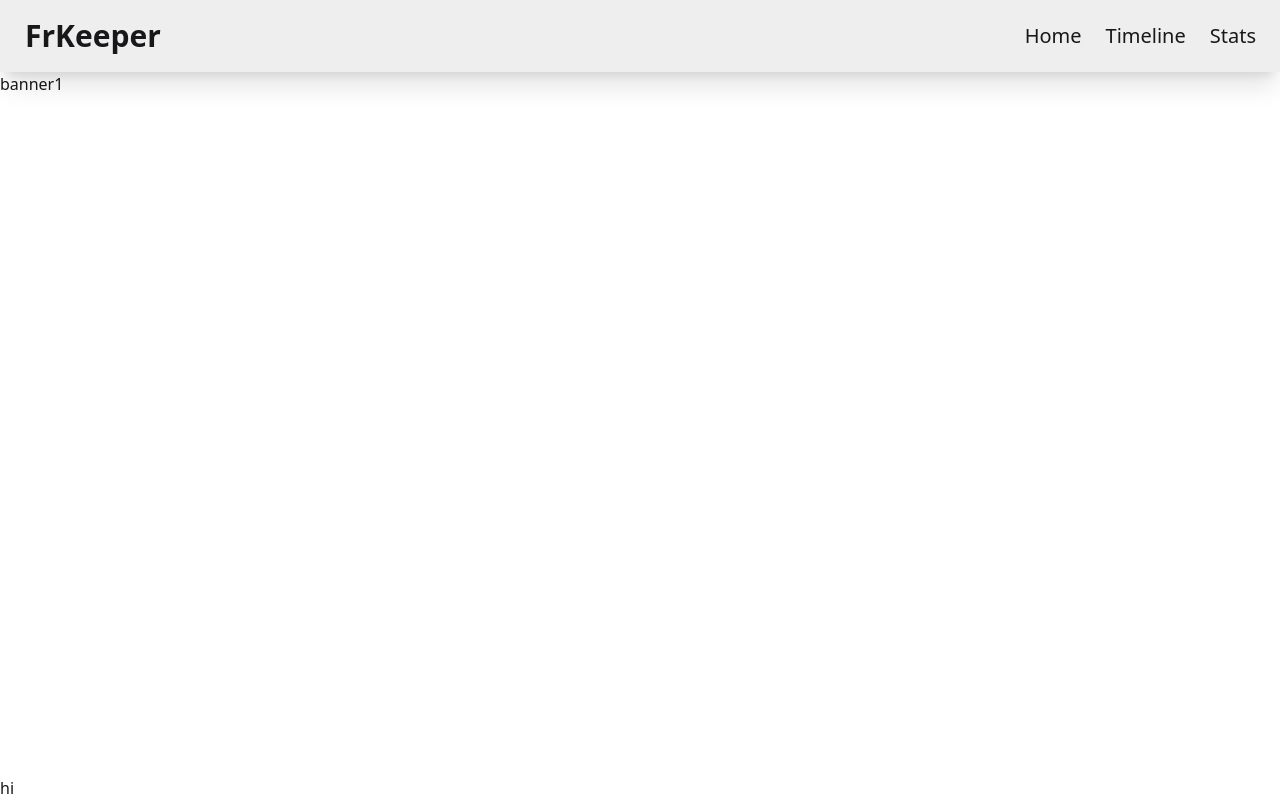
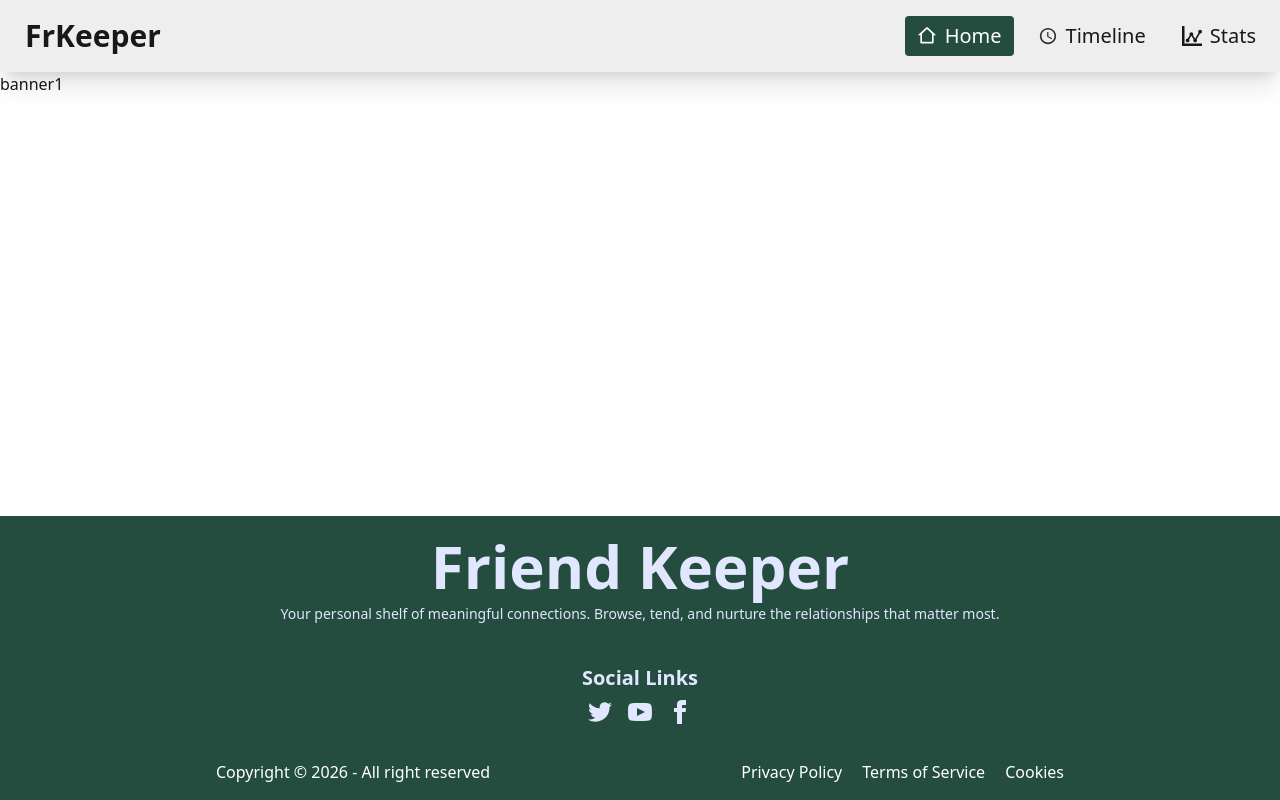
Before and after one commit to md-sadik-ahmed-l/Friend-Keeper, a Next.js app: page / in a window 1280 px wide. Built offline with nearby package versions, Linux system fonts and the light colour scheme.

Commit message:
added footer section and sum navbar functionality

```diff
--- a/package.json
+++ b/package.json
@@ -11,7 +11,8 @@
   "dependencies": {
     "next": "16.2.3",
     "react": "19.2.4",
-    "react-dom": "19.2.4"
+    "react-dom": "19.2.4",
+    "react-icons": "^5.6.0"
   },
   "devDependencies": {
     "@tailwindcss/postcss": "^4",
--- a/src/component/Footer/Footer.jsx
+++ b/src/component/Footer/Footer.jsx
@@ -2,8 +2,78 @@
 
 const Footer = () => {
     return (
-        <div>
-            hi
+        <div className='bg-[#244D3F]'>
+            <footer className="footer footer-horizontal footer-center bg-[#244D3F] text-primary-content p-5">
+
+                <aside>
+                    <h2 className='text-4xl sm:text-6xl font-extrabold'>Friend Keeper</h2>
+
+                    <p className="">
+                        Your personal shelf of meaningful connections. Browse, tend, and nurture the relationships that matter most.
+                    </p>
+
+
+                </aside>
+
+                <nav>
+                    <p className='font-bold text-xl'>Social Links</p>
+
+                    <div className="grid grid-flow-col gap-4">
+
+                        <a>
+                            <svg
+                            xmlns="http://www.w3.org/2000/svg"
+                            width="24"
+                            height="24"
+                            viewBox="0 0 24 24"
+                            className="fill-current">
+                            <path
+                                d="M24 4.557c-.883.392-1.832.656-2.828.775 1.017-.609 1.798-1.574 2.165-2.724-.951.564-2.005.974-3.127 1.195-.897-.957-2.178-1.555-3.594-1.555-3.179 0-5.515 2.966-4.797 6.045-4.091-.205-7.719-2.165-10.148-5.144-1.29 2.213-.669 5.108 1.523 6.574-.806-.026-1.566-.247-2.229-.616-.054 2.281 1.581 4.415 3.949 4.89-.693.188-1.452.232-2.224.084.626 1.956 2.444 3.379 4.6 3.419-2.07 1.623-4.678 2.348-7.29 2.04 2.179 1.397 4.768 2.212 7.548 2.212 9.142 0 14.307-7.721 13.995-14.646.962-.695 1.797-1.562 2.457-2.549z"></path>
+                            </svg>
+                        </a>
+
+                        <a>
+                            <svg
+                            xmlns="http://www.w3.org/2000/svg"
+                            width="24"
+                            height="24"
+                            viewBox="0 0 24 24"
+                            className="fill-current">
+                            <path
+                                d="M19.615 3.184c-3.604-.246-11.631-.245-15.23 0-3.897.266-4.356 2.62-4.385 8.816.029 6.185.484 8.549 4.385 8.816 3.6.245 11.626.246 15.23 0 3.897-.266 4.356-2.62 4.385-8.816-.029-6.185-.484-8.549-4.385-8.816zm-10.615 12.816v-8l8 3.993-8 4.007z"></path>
+                            </svg>
+                        </a>
+                        <a>
+                            <svg
+                            xmlns="http://www.w3.org/2000/svg"
+                            width="24"
+                            height="24"
+                            viewBox="0 0 24 24"
+                            className="fill-current">
+                            <path
+                                d="M9 8h-3v4h3v12h5v-12h3.642l.358-4h-4v-1.667c0-.955.192-1.333 1.115-1.333h2.885v-5h-3.808c-3.596 0-5.192 1.583-5.192 4.615v3.385z"></path>
+                            </svg>
+                        </a>
+                    </div>
+
+                </nav>
+
+
+            </footer>
+            <div className="  m-auto  max-w-220  p-4">
+
+                <div className='flex flex-wrap justify-between  text-white  '>
+                    <aside>
+                        <p>Copyright © {new Date().getFullYear()} - All right reserved</p>
+                    </aside>
+
+                    <div className='flex gap-5 flex-wrap'>
+                        <h4>Privacy Policy</h4>
+                        <h4>Terms of Service</h4>
+                        <h4>Cookies</h4>
+                    </div>
+                </div>
+            </div>
         </div>
     );
 };
--- a/src/component/Navbar/Navbar.jsx
+++ b/src/component/Navbar/Navbar.jsx
@@ -1,12 +1,18 @@
+"use client";
 import Link from 'next/link';
 import React from 'react';
+import { RiHome2Line } from "react-icons/ri";
+import { IoMdTime } from "react-icons/io";
+import { ImStatsDots } from "react-icons/im";
+import { usePathname } from 'next/navigation';
 
 const Navbar = () => {
 
+    const pathname = usePathname();
     const links = <>
-        <li><Link href="/">Home</Link></li>
-        <li><Link href="/timeline">Timeline</Link></li>
-        <li><Link href="/stats">Stats</Link></li>
+        <li ><Link  href="/" className={pathname === "/" ? "bg-[#244D3F] text-white" : ""}><RiHome2Line/>Home</Link></li>
+        <li><Link className={pathname === "/timeline" ? "bg-[#244D3F] text-white" : ""} href="/timeline"><IoMdTime />Timeline</Link></li>
+        <li><Link className={pathname === "/stats" ? "bg-[#244D3F] text-white" : ""} href="/stats"><ImStatsDots />Stats</Link></li>
     </>
 
     return (
@@ -38,7 +44,7 @@
 
                 <div className="navbar-end hidden sm:flex">
 
-                    <ul className="menu menu-horizontal px-1 text-xl font-medium">
+                    <ul className="menu menu-horizontal px-1 gap-3 text-xl font-medium">
 
                         {links}
 
```
Also changed, not shown: 1 other file (tests, documents, lock files or other folders).
